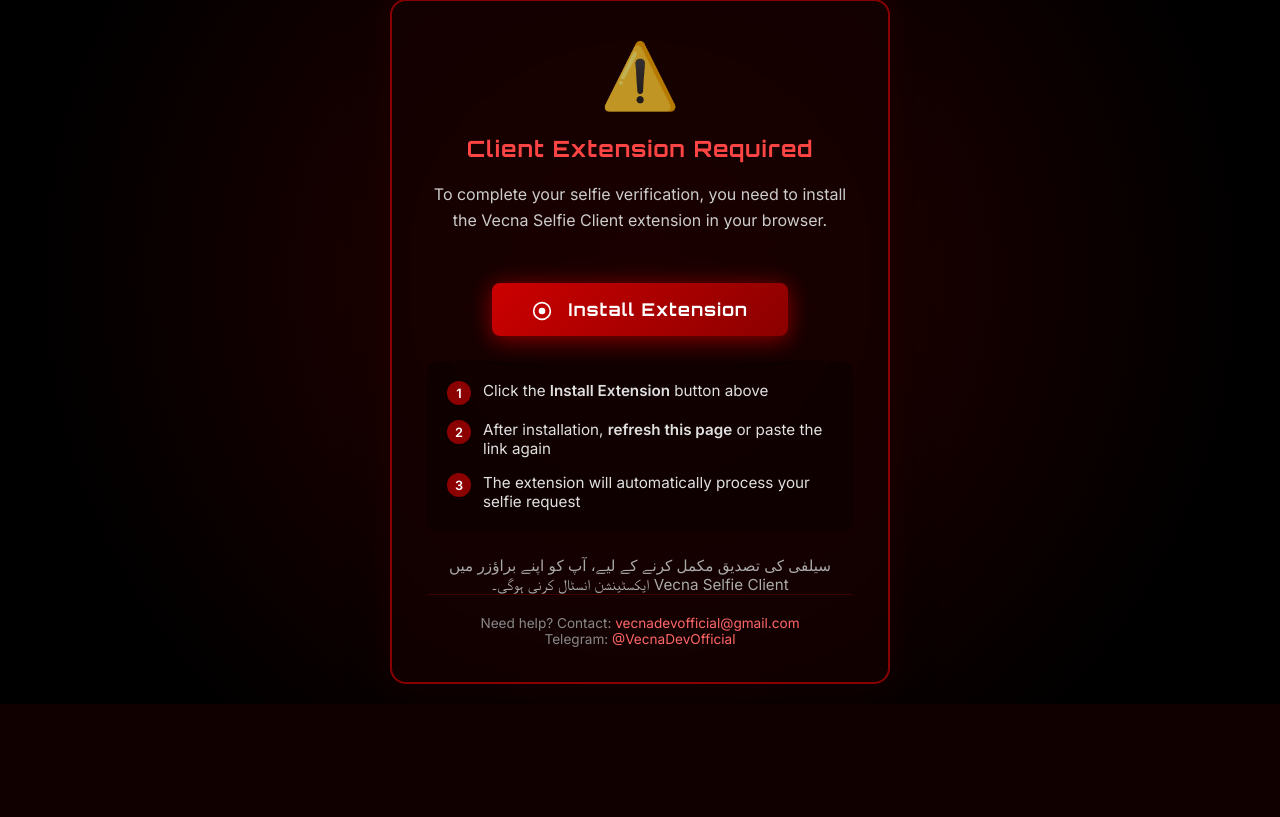
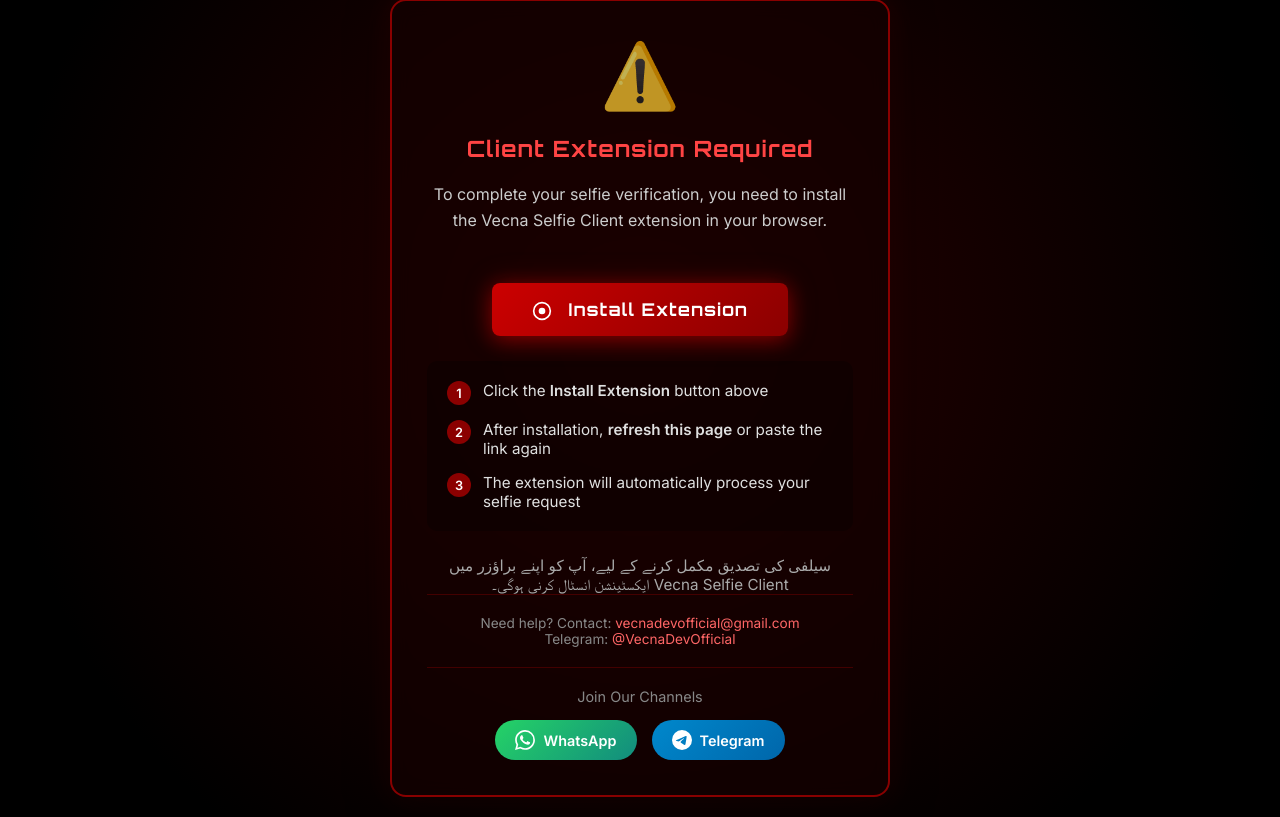
Before and after one commit to usamas9plus/vencaselfie, a Flask app: page /selfie/ in a window 1280 px wide. Shown: the part 150-967 px from the top of the page. Before the commit the page ends 854 px from the top, so only its background shows below. Run offline with Flask 3, Linux system fonts and the light colour scheme.

Commit message:
Add channel links to selfie page and update subtitle

```diff
--- a/static/selfie.css
+++ b/static/selfie.css
@@ -191,3 +191,49 @@ body {
     vertical-align: middle;
     margin-right: 10px;
 }
+
+/* Channel Links */
+.channel-links {
+    margin-top: 20px;
+    padding-top: 20px;
+    border-top: 1px solid rgba(255, 0, 0, 0.2);
+}
+
+.channel-buttons {
+    display: flex;
+    justify-content: center;
+    gap: 15px;
+    flex-wrap: wrap;
+}
+
+.channel-btn {
+    display: inline-flex;
+    align-items: center;
+    gap: 8px;
+    padding: 10px 20px;
+    border-radius: 25px;
+    text-decoration: none;
+    font-weight: 600;
+    font-size: 0.9em;
+    transition: all 0.3s ease;
+}
+
+.channel-btn.whatsapp {
+    background: linear-gradient(135deg, #25D366 0%, #128C7E 100%);
+    color: #fff;
+}
+
+.channel-btn.whatsapp:hover {
+    transform: translateY(-2px);
+    box-shadow: 0 5px 20px rgba(37, 211, 102, 0.4);
+}
+
+.channel-btn.telegram {
+    background: linear-gradient(135deg, #0088cc 0%, #0066aa 100%);
+    color: #fff;
+}
+
+.channel-btn.telegram:hover {
+    transform: translateY(-2px);
+    box-shadow: 0 5px 20px rgba(0, 136, 204, 0.4);
+}
--- a/templates/index.html
+++ b/templates/index.html
@@ -28,7 +28,7 @@
     <section class="hero">
         <div class="hero-content">
             <h1>Vecna Selfie</h1>
-            <p class="subtitle">Secure Remote KYC</p>
+            <p class="subtitle">BLS Liveness</p>
             <p class="tagline">The ultimate solution for BLS Liveness Verifications</p>
             <div class="cta-buttons">
                 <a href="#pricing" class="btn btn-primary">Get Started</a>
--- a/templates/selfie.html
+++ b/templates/selfie.html
@@ -58,6 +58,27 @@
                 Need help? Contact: <a href="mailto:vecnadevofficial@gmail.com">vecnadevofficial@gmail.com</a><br>
                 Telegram: <a href="https://t.me/VecnaDevOfficial" target="_blank">@VecnaDevOfficial</a>
             </div>
+
+            <div class="channel-links">
+                <p style="color: #888; font-size: 0.9em; margin-bottom: 15px;">Join Our Channels</p>
+                <div class="channel-buttons">
+                    <a href="https://whatsapp.com/channel/0029Vb7N2a511ulYeELEbO0S" target="_blank"
+                        class="channel-btn whatsapp">
+                        <svg viewBox="0 0 24 24" fill="currentColor" width="20" height="20">
+                            <path
+                                d="M17.472 14.382c-.297-.149-1.758-.867-2.03-.967-.273-.099-.471-.148-.67.15-.197.297-.767.966-.94 1.164-.173.199-.347.223-.644.075-.297-.15-1.255-.463-2.39-1.475-.883-.788-1.48-1.761-1.653-2.059-.173-.297-.018-.458.13-.606.134-.133.298-.347.446-.52.149-.174.198-.298.298-.497.099-.198.05-.371-.025-.52-.075-.149-.669-1.612-.916-2.207-.242-.579-.487-.5-.669-.51-.173-.008-.371-.01-.57-.01-.198 0-.52.074-.792.372-.272.297-1.04 1.016-1.04 2.479 0 1.462 1.065 2.875 1.213 3.074.149.198 2.096 3.2 5.077 4.487.709.306 1.262.489 1.694.625.712.227 1.36.195 1.871.118.571-.085 1.758-.719 2.006-1.413.248-.694.248-1.289.173-1.413-.074-.124-.272-.198-.57-.347m-5.421 7.403h-.004a9.87 9.87 0 01-5.031-1.378l-.361-.214-3.741.982.998-3.648-.235-.374a9.86 9.86 0 01-1.51-5.26c.001-5.45 4.436-9.884 9.888-9.884 2.64 0 5.122 1.03 6.988 2.898a9.825 9.825 0 012.893 6.994c-.003 5.45-4.437 9.884-9.885 9.884m8.413-18.297A11.815 11.815 0 0012.05 0C5.495 0 .16 5.335.157 11.892c0 2.096.547 4.142 1.588 5.945L.057 24l6.305-1.654a11.882 11.882 0 005.683 1.448h.005c6.554 0 11.89-5.335 11.893-11.893a11.821 11.821 0 00-3.48-8.413z" />
+                        </svg>
+                        WhatsApp
+                    </a>
+                    <a href="https://t.me/VecnaSelfie" target="_blank" class="channel-btn telegram">
+                        <svg viewBox="0 0 24 24" fill="currentColor" width="20" height="20">
+                            <path
+                                d="M11.944 0A12 12 0 0 0 0 12a12 12 0 0 0 12 12 12 12 0 0 0 12-12A12 12 0 0 0 12 0a12 12 0 0 0-.056 0zm4.962 7.224c.1-.002.321.023.465.14a.506.506 0 0 1 .171.325c.016.093.036.306.02.472-.18 1.898-.962 6.502-1.36 8.627-.168.9-.499 1.201-.82 1.23-.696.065-1.225-.46-1.9-.902-1.056-.693-1.653-1.124-2.678-1.8-1.185-.78-.417-1.21.258-1.91.177-.184 3.247-2.977 3.307-3.23.007-.032.014-.15-.056-.212s-.174-.041-.249-.024c-.106.024-1.793 1.14-5.061 3.345-.48.33-.913.49-1.302.48-.428-.008-1.252-.241-1.865-.44-.752-.245-1.349-.374-1.297-.789.027-.216.325-.437.893-.663 3.498-1.524 5.83-2.529 6.998-3.014 3.332-1.386 4.025-1.627 4.476-1.635z" />
+                        </svg>
+                        Telegram
+                    </a>
+                </div>
+            </div>
         </div>
     </div>
 </body>
```
